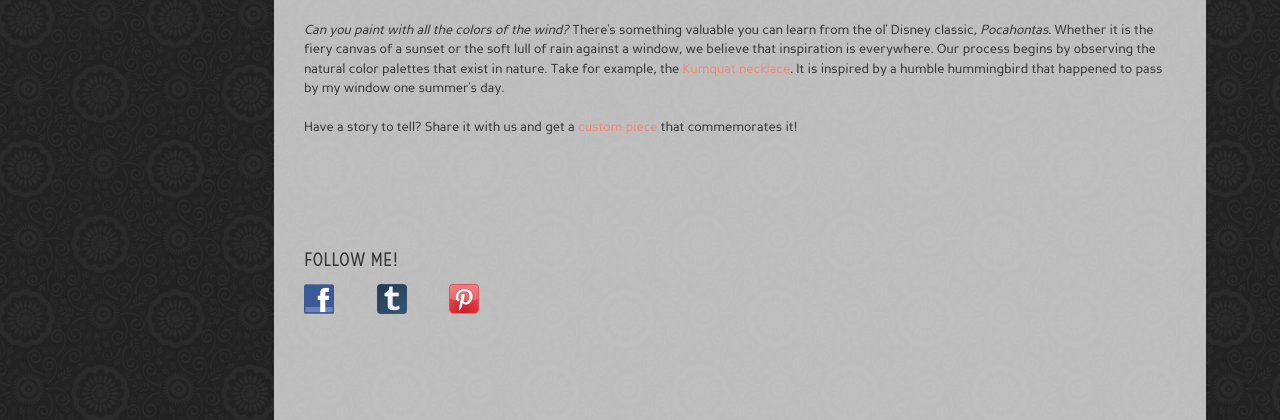
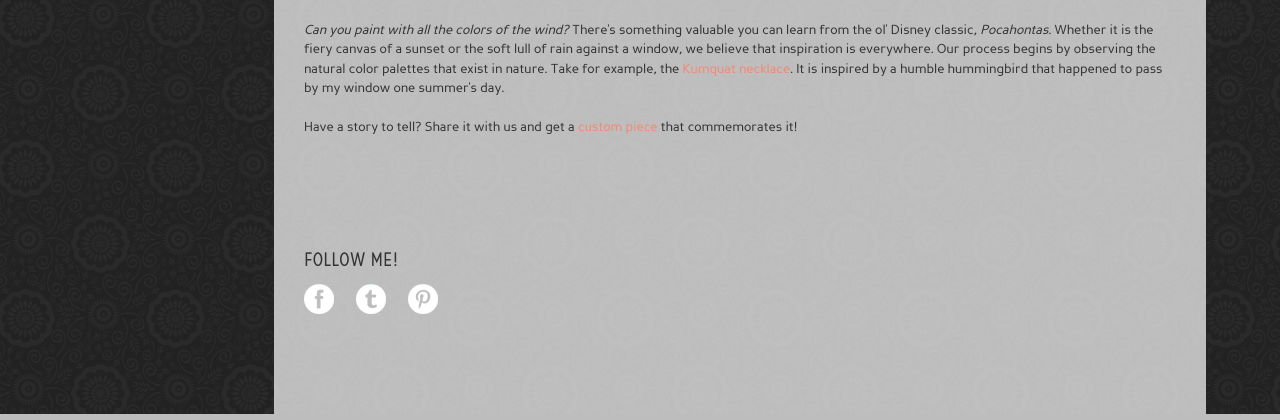
Before and after one commit to maryngo/Jaelle, a PHP site: page /about.html in a window 1280 px wide. Shown: the part 1250-1670 px from the top of the page. Run offline with PHP 8.4, Linux system fonts and the light colour scheme.

Commit message:
Added in hover code for social media icons

```diff
--- a/Week 9/html5-site/about.html
+++ b/Week 9/html5-site/about.html
@@ -142,15 +142,15 @@
 					<div class = "row">
 						<h2 class = "socmed-header">Follow Me!</h2>
 						<div class = "one column">
-							<a href="#"><img id = "facebook" src="./img/about/facebook.png" alt ="Facebook Icon"></a>
+							<a id="facebook" href="#" target="_top">facebook</a>
 						</div>
 
 						<div class = "one column">
-							<a href="#"><img id = "tumblr" src="./img/about/tumblr.png" alt ="Tumblr Icon"></a>
+							<a id="tumblr" href="#" target="_top">tumblr</a>
 						</div>
 
 						<div class = "one column">
-							<a href="#"><img id = "pinterest" src="./img/about/pinterest.png" alt ="Pinterest Icon"></a>
+							<a id="pinterest" href="#" target="_top">pinterest</a>
 						</div>
 					</div>
 
--- a/Week 9/html5-site/css/stylesheet_about.css
+++ b/Week 9/html5-site/css/stylesheet_about.css
@@ -144,12 +144,59 @@ html, body {
  * SocMed Icons
  * ========================================================= */
 
+/* overriding width for .one class from grid.css */
+.one {
+		width: 4em;
+}
+
+#facebook {
+		display: block;
+		width: 30px;
+		height: 30px;
+		background: url('../img/about/fb.png') right bottom;
+		background-repeat: no-repeat;
+		text-indent: -99999px;
+}
+
+#facebook:hover {
+	background-position: right top;
+}
+
+#tumblr {
+		display: block;
+		width: 30px;
+		height: 30px;
+		background: url('../img/about/tmblr.png') right bottom;
+		background-repeat: no-repeat;
+		text-indent: -99999px;
+}
+
+#tumblr:hover {
+	background-position: right top;
+}
+
+#pinterest {
+		display: block;
+		width: 30px;
+		height: 30px;
+		background: url('../img/about/pntrst.png') right bottom;
+		background-repeat: no-repeat;
+		text-indent: -99999px;
+}
+
+#pinterest:hover {
+	background-position: right top;
+}
+
+/*
 #facebook, #tumblr, #pinterest{
 	width: 30px;
 	height: 30px;
-	/*padding: 0px 5px;*/
+	padding: 0px 5px;
 }
 
+*/
+
 #tumblr, #pinterest{
-	/*margin-left: 0%;*/
+	margin-left: 0%;
 }
```
Also changed, not shown: Week 9/html5-site/img/about/fb.png, Week 9/html5-site/img/about/pntrst.png, Week 9/html5-site/img/about/tmblr.png.
